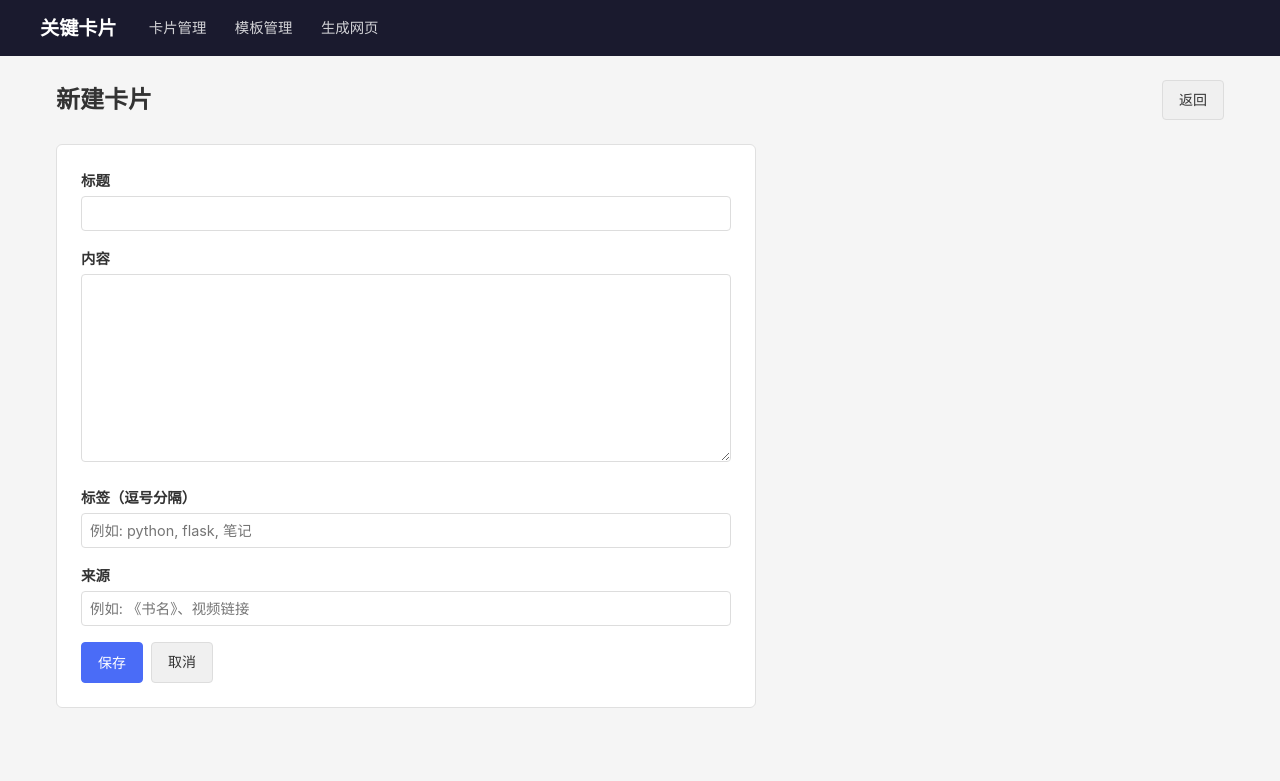
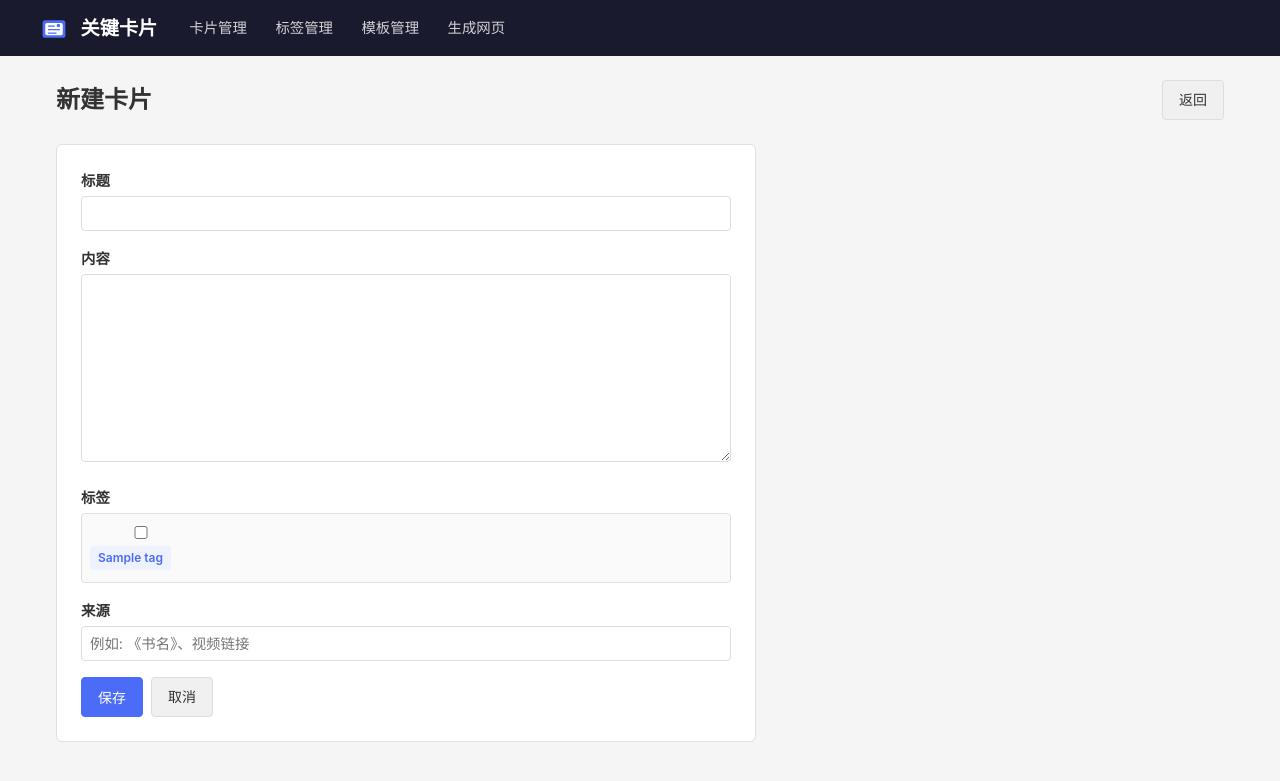
Before and after one commit to mg0324/ai-space, a Flask app: page /cards/new in a window 1280 px wide. Shown: the top 781 px of the page. Run offline with Flask 2, Linux system fonts and the light colour scheme; tables that the repository leaves empty hold one stand-in row (values such as "Sample post").

Commit message:
feat: 关键卡片 v0.2 — 标签管理 + Logo + 乱码修复
- 新增 Tag 模型与多对多关系，标签独立管理页面
- 卡片表单改用复选框选择标签
- 修复卡片内容 UTF-8 编码乱码问题
- 新增网站 Logo（SVG）
- 新增 CHANGELOG.md 发布日志

```diff
--- a/key-card/app/__init__.py
+++ b/key-card/app/__init__.py
@@ -20,14 +20,16 @@ def create_app(test_config=None):
     from app.routes.templates import templates_bp
     from app.routes.generate import generate_bp
     from app.routes.main import main_bp
+    from app.routes.tags import tags_bp
 
     app.register_blueprint(main_bp)
     app.register_blueprint(cards_bp, url_prefix='/cards')
     app.register_blueprint(templates_bp, url_prefix='/templates')
     app.register_blueprint(generate_bp, url_prefix='/generate')
+    app.register_blueprint(tags_bp, url_prefix='/tags')
 
     with app.app_context():
-        from app.models import Card
+        from app.models import Card, Tag
         db.create_all()
 
     return app
--- a/key-card/app/routes/cards.py
+++ b/key-card/app/routes/cards.py
@@ -2,34 +2,29 @@ import json
 from datetime import datetime
 from flask import Blueprint, render_template, request, redirect, url_for, jsonify
 from app import db
-from app.models import Card
+from app.models import Card, Tag
 
 cards_bp = Blueprint('cards', __name__)
 
 
 @cards_bp.route('/')
 def list():
-    tag = request.args.get('tag')
+    tag_name = request.args.get('tag')
     search = request.args.get('q')
     query = Card.query.order_by(Card.updated_at.desc())
 
-    if tag:
-        query = query.filter(Card.tags.contains(tag))
+    if tag_name:
+        query = query.filter(Card.tag_list.any(Tag.name == tag_name))
     if search:
         query = query.filter(
             Card.title.contains(search) | Card.content.contains(search)
         )
 
     cards = query.all()
-    all_tags = set()
-    for c in Card.query.all():
-        for t in c.tags.split(',') if c.tags else []:
-            t = t.strip()
-            if t:
-                all_tags.add(t)
+    all_tags = Tag.query.order_by(Tag.name).all()
 
-    return render_template('cards/list.html', cards=cards, tags=sorted(all_tags),
-                           current_tag=tag, search=search)
+    return render_template('cards/list.html', cards=cards, tags=all_tags,
+                           current_tag=tag_name, search=search)
 
 
 @cards_bp.route('/new', methods=['GET', 'POST'])
@@ -37,40 +32,55 @@ def new():
     if request.method == 'POST':
         title = request.form['title'].strip()
         content = request.form['content'].strip()
-        tags = request.form.get('tags', '').strip()
         source = request.form.get('source', '').strip()
+        tag_ids = request.form.getlist('tag_ids', type=int)
 
         if not title or not content:
+            all_tags = Tag.query.order_by(Tag.name).all()
             return render_template('cards/form.html', error='标题和内容不能为空',
-                                   card=request.form)
+                                   card=request.form, all_tags=all_tags,
+                                   selected_tag_ids=tag_ids)
 
-        card = Card(title=title, content=content, tags=tags, source=source)
+        card = Card(title=title, content=content, source=source)
+        if tag_ids:
+            card.tag_list = Tag.query.filter(Tag.id.in_(tag_ids)).all()
+
         db.session.add(card)
         db.session.commit()
         return redirect(url_for('cards.list'))
 
-    return render_template('cards/form.html', card=None)
+    all_tags = Tag.query.order_by(Tag.name).all()
+    return render_template('cards/form.html', card=None, all_tags=all_tags,
+                           selected_tag_ids=[])
 
 
 @cards_bp.route('/<int:card_id>/edit', methods=['GET', 'POST'])
 def edit(card_id):
     card = Card.query.get_or_404(card_id)
+    all_tags = Tag.query.order_by(Tag.name).all()
 
     if request.method == 'POST':
         card.title = request.form['title'].strip()
         card.content = request.form['content'].strip()
-        card.tags = request.form.get('tags', '').strip()
         card.source = request.form.get('source', '').strip()
-        card.updated_at = datetime.utcnow()
+        tag_ids = request.form.getlist('tag_ids', type=int)
 
         if not card.title or not card.content:
             return render_template('cards/form.html', error='标题和内容不能为空',
-                                   card=card)
+                                   card=card, all_tags=all_tags,
+                                   selected_tag_ids=tag_ids)
+
+        if tag_ids:
+            card.tag_list = Tag.query.filter(Tag.id.in_(tag_ids)).all()
+        else:
+            card.tag_list = []
 
         db.session.commit()
         return redirect(url_for('cards.list'))
 
-    return render_template('cards/form.html', card=card)
+    selected_tag_ids = [t.id for t in card.tag_list]
+    return render_template('cards/form.html', card=card, all_tags=all_tags,
+                           selected_tag_ids=selected_tag_ids)
 
 
 @cards_bp.route('/<int:card_id>/delete', methods=['POST'])
@@ -112,9 +122,21 @@ def import_cards():
         card = Card(
             title=item['title'],
             content=item['content'],
-            tags=item.get('tags', ''),
             source=item.get('source', ''),
         )
+        tag_names = item.get('tags', [])
+        if isinstance(tag_names, str):
+            tag_names = [t.strip() for t in tag_names.split(',') if t.strip()]
+        if tag_names:
+            tags = []
+            for name in tag_names:
+                tag = Tag.query.filter(Tag.name == name).first()
+                if not tag:
+                    tag = Tag(name=name)
+                    db.session.add(tag)
+                tags.append(tag)
+            card.tag_list = tags
+
         db.session.add(card)
         count += 1
 
--- a/key-card/app/static/style.css
+++ b/key-card/app/static/style.css
@@ -24,6 +24,13 @@ body {
     display: flex;
     align-items: center;
     height: 56px;
+}
+
+.nav-logo {
+    width: 28px;
+    height: 28px;
+    margin-right: 0.5rem;
+    vertical-align: middle;
 }
 
 .nav-brand {
@@ -461,3 +468,65 @@ body {
 .inline-form {
     display: inline;
 }
+
+/* Tag management */
+.tag-mgmt-grid {
+    display: grid;
+    gap: 0.75rem;
+}
+
+.tag-mgmt-item {
+    display: flex;
+    justify-content: space-between;
+    align-items: center;
+    background: #fff;
+    border: 1px solid #e0e0e0;
+    border-radius: 6px;
+    padding: 0.75rem 1rem;
+}
+
+.tag-mgmt-info {
+    display: flex;
+    align-items: center;
+    gap: 0.75rem;
+}
+
+.tag-lg {
+    font-size: 0.95rem;
+    padding: 0.2rem 0.6rem;
+}
+
+.tag-count {
+    color: #999;
+    font-size: 0.8rem;
+}
+
+.tag-mgmt-actions {
+    display: flex;
+    gap: 0.5rem;
+}
+
+/* Tag select grid in card form */
+.tag-select-grid {
+    display: flex;
+    flex-wrap: wrap;
+    gap: 0.5rem;
+    padding: 0.5rem;
+    border: 1px solid #e0e0e0;
+    border-radius: 4px;
+    background: #fafafa;
+    min-height: 2.5rem;
+}
+
+.tag-select-item {
+    display: flex;
+    align-items: center;
+    gap: 0.25rem;
+    cursor: pointer;
+}
+
+.empty-hint {
+    color: #bbb;
+    font-size: 0.85rem;
+    font-style: italic;
+}
--- a/key-card/app/templates/base.html
+++ b/key-card/app/templates/base.html
@@ -5,13 +5,18 @@
     <meta name="viewport" content="width=device-width, initial-scale=1.0">
     <title>{% block title %}关键卡片{% endblock %}</title>
     <link rel="stylesheet" href="{{ url_for('static', filename='style.css') }}">
+    <link rel="icon" href="{{ url_for('static', filename='logo.svg') }}" type="image/svg+xml">
 </head>
 <body>
     <nav class="nav">
         <div class="nav-inner">
-            <a href="{{ url_for('cards.list') }}" class="nav-brand">关键卡片</a>
+            <a href="{{ url_for('cards.list') }}" class="nav-brand">
+                <img src="{{ url_for('static', filename='logo.svg') }}" alt="logo" class="nav-logo">
+                关键卡片
+            </a>
             <div class="nav-links">
                 <a href="{{ url_for('cards.list') }}">卡片管理</a>
+                <a href="{{ url_for('tags.list') }}">标签管理</a>
                 <a href="{{ url_for('templates.list') }}">模板管理</a>
                 <a href="{{ url_for('generate.index') }}">生成网页</a>
             </div>
--- a/key-card/app/templates/cards/detail.html
+++ b/key-card/app/templates/cards/detail.html
@@ -11,10 +11,10 @@
 </div>
 
 <div class="detail-meta">
-    {% if card.tags %}
+    {% if card.tag_list %}
     <div class="detail-tags">
-        {% for tag in card.tags.split(',') if card.tags %}
-        <span class="tag">{{ tag.strip() }}</span>
+        {% for tag in card.tag_list %}
+        <span class="tag">{{ tag.name }}</span>
         {% endfor %}
     </div>
     {% endif %}
--- a/key-card/app/templates/cards/form.html
+++ b/key-card/app/templates/cards/form.html
@@ -23,8 +23,18 @@
     </div>
 
     <div class="form-group">
-        <label for="tags">标签（逗号分隔）</label>
-        <input type="text" id="tags" name="tags" value="{{ card.tags or '' }}" placeholder="例如: python, flask, 笔记">
+        <label>标签</label>
+        <div class="tag-select-grid">
+            {% for tag in all_tags %}
+            <label class="tag-select-item">
+                <input type="checkbox" name="tag_ids" value="{{ tag.id }}"
+                       {% if tag.id in selected_tag_ids %}checked{% endif %}>
+                <span class="tag">{{ tag.name }}</span>
+            </label>
+            {% else %}
+            <span class="empty-hint">暂无标签，请在标签管理中创建。</span>
+            {% endfor %}
+        </div>
     </div>
 
     <div class="form-group">
--- a/key-card/app/templates/cards/list.html
+++ b/key-card/app/templates/cards/list.html
@@ -21,7 +21,7 @@
     <select name="tag">
         <option value="">全部标签</option>
         {% for tag in tags %}
-        <option value="{{ tag }}" {% if current_tag == tag %}selected{% endif %}>{{ tag }}</option>
+        <option value="{{ tag.name }}" {% if current_tag == tag.name %}selected{% endif %}>{{ tag.name }}</option>
         {% endfor %}
     </select>
     <button type="submit" class="btn btn-primary">筛选</button>
@@ -40,8 +40,8 @@
             <p>{{ card.content[:100] }}{% if card.content|length > 100 %}...{% endif %}</p>
         </div>
         <div class="card-tags">
-            {% for tag in card.tags.split(',') if card.tags %}
-            <span class="tag">{{ tag.strip() }}</span>
+            {% for tag in card.tag_list %}
+            <span class="tag">{{ tag.name }}</span>
             {% endfor %}
         </div>
         <div class="card-actions">
--- a/key-card/app/templates/generate/index.html
+++ b/key-card/app/templates/generate/index.html
@@ -23,7 +23,7 @@
             </div>
             <div class="card-select-list">
                 {% for card in cards %}
-                <label class="card-checkbox" data-tags="{{ card.tags }}">
+                <label class="card-checkbox" data-tags="{{ card.tag_list|map(attribute='name')|join(',') }}">
                     <input type="checkbox" name="card_ids" value="{{ card.id }}" class="card-cb">
                     <span class="card-cb-title">{{ card.title }}</span>
                 </label>
```
Also changed, not shown: AGENTS.md (+2 -1 lines), key-card/app/models.py (+20 -2 lines), key-card/app/routes/generate.py (+4 -7 lines), key-card/app/routes/tags.py (added, +64 -0 lines), key-card/app/templates/tags/list.html (added, +81 -0 lines), key-card/CHANGELOG.md (added), key-card/app/static/logo.svg (added).
